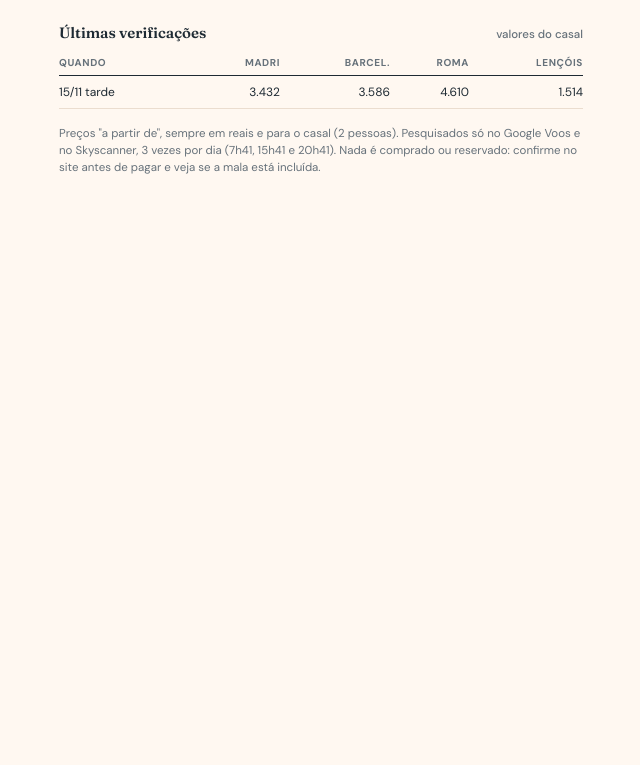
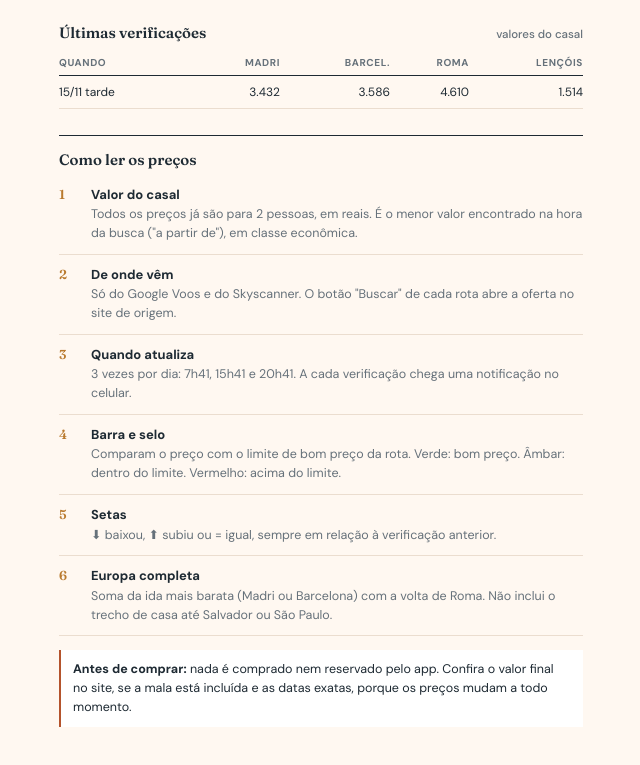
Before and after one commit to Ttito22/alertas, a plain HTML site: page index.html in a window 1280 px wide. Shown: the part 1176-1941 px from the top of the page, without its empty margins (319-959 px from the left). Before the commit the page ends 1449 px from the top, so only its background shows below. Drawn offline with Linux system fonts and the light colour scheme.

Commit message:
Reorganiza a explicação dos preços no fim do app
Co-Authored-By: Claude Opus 5.5 <noreply@anthropic.com>
Claude-Session: https://claude.ai/code/session_01WtffLyBuEYcKFaPvXTezrt

```diff
--- a/index.html
+++ b/index.html
@@ -66,6 +66,14 @@ h2 small{font:500 11.5px 'DM Sans';color:var(--tinta2)}
 .hist td{text-align:right;padding:8px 0;border-bottom:1px solid var(--filete);font-variant-numeric:tabular-nums}
 .hist td.min{color:var(--verde);font-weight:700}
 .nota{font-size:11.5px;color:var(--tinta2);line-height:1.5;margin-top:16px}
+.guia{margin-top:26px;border-top:1px solid var(--tinta)}
+.guia h2{margin-top:14px}
+.guia dl{margin-top:6px}
+.guia .item{display:grid;grid-template-columns:22px 1fr;gap:0 10px;padding:11px 0;border-bottom:1px solid var(--filete)}
+.guia .n{font:600 13px 'Fraunces',Georgia,serif;color:var(--ouro);line-height:1.35}
+.guia dt{font-size:13px;font-weight:700;line-height:1.35}
+.guia dd{grid-column:2;font-size:12.5px;color:var(--tinta2);line-height:1.5;margin-top:2px}
+.guia .alerta{margin-top:14px;padding:10px 12px;border-left:2px solid var(--terra);background:var(--cartao);font-size:12.5px;line-height:1.5}
 .rodape{position:fixed;left:0;right:0;bottom:0;background:linear-gradient(to top,var(--papel) 70%,rgba(255,248,241,0));padding:14px 18px calc(env(safe-area-inset-bottom) + 14px)}
 .rodape a{display:block;max-width:524px;margin:0 auto;text-align:center;padding:14px;background:var(--tinta);color:#fff;text-decoration:none;font-weight:700;font-size:15px;border-radius:6px}
 .off{display:none;margin-top:10px;font-size:12px;color:var(--terra);font-weight:700}
@@ -94,7 +102,18 @@ h2 small{font:500 11.5px 'DM Sans';color:var(--tinta2)}
 <h2 class="serif">Últimas verificações <small>valores do casal</small></h2>
 <table class="hist" id="hist"></table>
 
-<p class="nota">Preços "a partir de", sempre em reais e para o casal (2 pessoas). Pesquisados só no Google Voos e no Skyscanner, 3 vezes por dia (7h41, 15h41 e 20h41). Nada é comprado ou reservado: confirme no site antes de pagar e veja se a mala está incluída.</p>
+<section class="guia">
+  <h2 class="serif">Como ler os preços</h2>
+  <dl>
+    <div class="item"><span class="n">1</span><dt>Valor do casal</dt><dd>Todos os preços já são para 2 pessoas, em reais. É o menor valor encontrado na hora da busca ("a partir de"), em classe econômica.</dd></div>
+    <div class="item"><span class="n">2</span><dt>De onde vêm</dt><dd>Só do Google Voos e do Skyscanner. O botão "Buscar" de cada rota abre a oferta no site de origem.</dd></div>
+    <div class="item"><span class="n">3</span><dt>Quando atualiza</dt><dd>3 vezes por dia: 7h41, 15h41 e 20h41. A cada verificação chega uma notificação no celular.</dd></div>
+    <div class="item"><span class="n">4</span><dt>Barra e selo</dt><dd>Comparam o preço com o limite de bom preço da rota. Verde: bom preço. Âmbar: dentro do limite. Vermelho: acima do limite.</dd></div>
+    <div class="item"><span class="n">5</span><dt>Setas</dt><dd>⬇ baixou, ⬆ subiu ou = igual, sempre em relação à verificação anterior.</dd></div>
+    <div class="item"><span class="n">6</span><dt>Europa completa</dt><dd>Soma da ida mais barata (Madri ou Barcelona) com a volta de Roma. Não inclui o trecho de casa até Salvador ou São Paulo.</dd></div>
+  </dl>
+  <p class="alerta"><b>Antes de comprar:</b> nada é comprado nem reservado pelo app. Confira o valor final no site, se a mala está incluída e as datas exatas, porque os preços mudam a todo momento.</p>
+</section>
 
 <nav class="rodape"><a href="https://claude.ai/artifact/VgHiaeeHaKnBcGC8WEHTv1" target="_blank" rel="noopener">Ver histórico completo →</a></nav>
 
--- a/sw.js
+++ b/sw.js
@@ -1,4 +1,4 @@
-const C='alertas-v5';
+const C='alertas-v6';
 self.addEventListener('install',e=>{self.skipWaiting();e.waitUntil(caches.open(C).then(c=>c.addAll(['./','./index.html','./icon-192.png','./icon-512.png'])))});
 self.addEventListener('activate',e=>e.waitUntil(self.clients.claim()));
 self.addEventListener('fetch',e=>{e.respondWith(fetch(e.request).then(r=>{const k=r.clone();caches.open(C).then(c=>c.put(e.request,k));return r}).catch(()=>caches.match(e.request)))});
```
